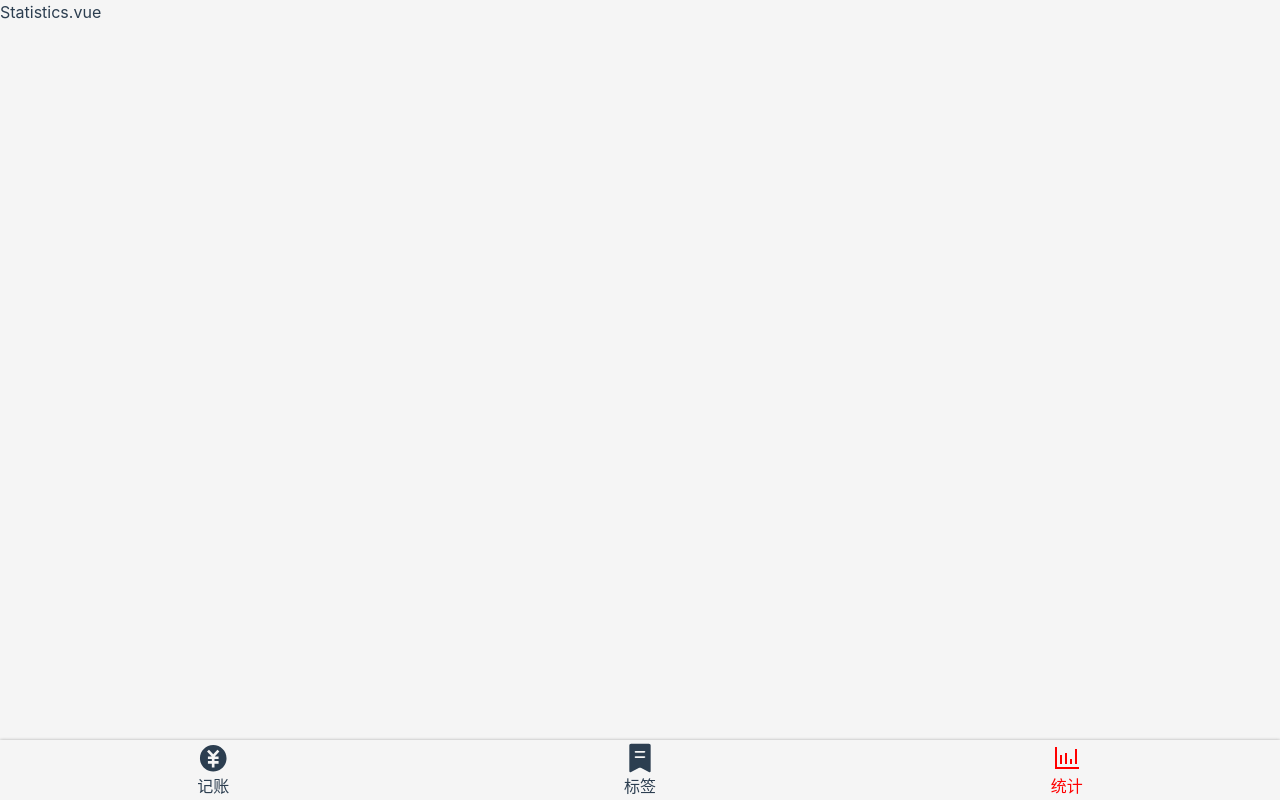
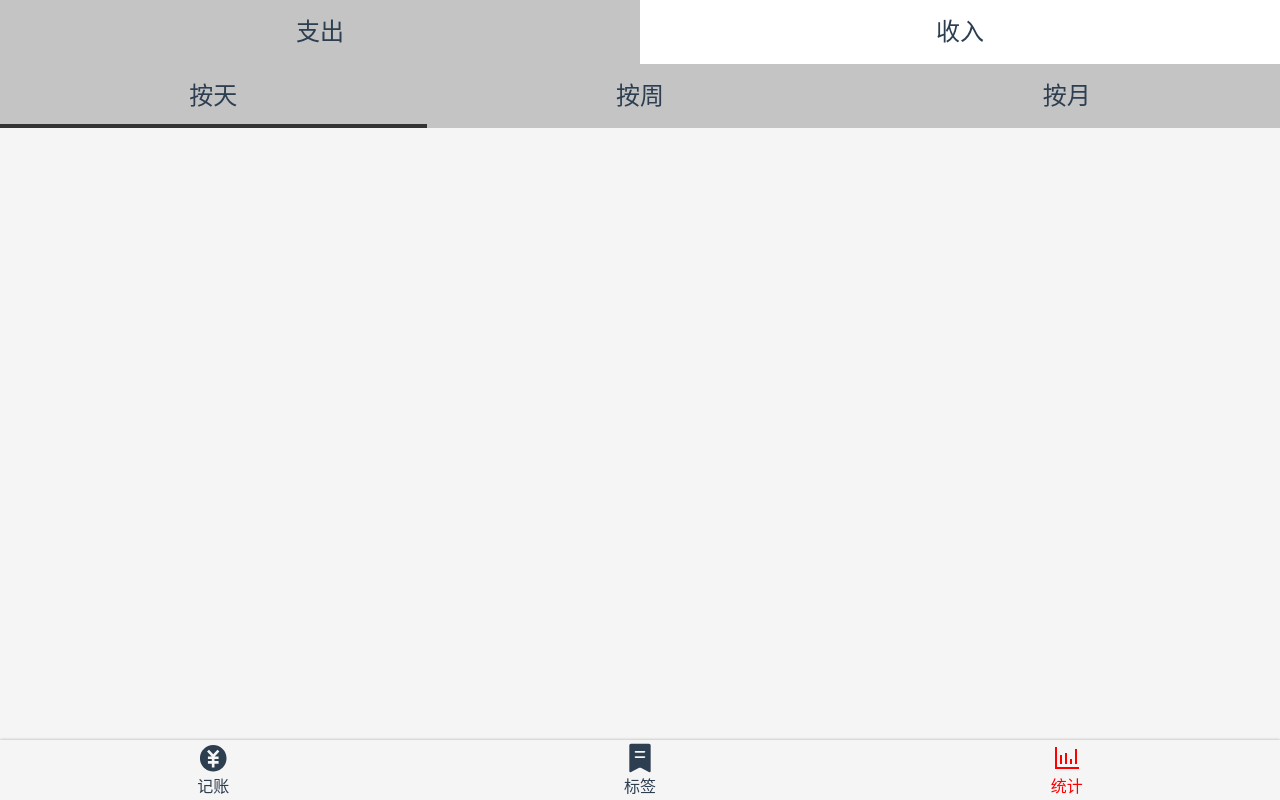
Before and after one commit to hlccare/easyrecord-vue, a Vue app: page /#/statistics in a window 1280 px wide. Built offline with nearby package versions, Linux system fonts and the light colour scheme; the HTML template or start-up script is replaced by a standard one.

Commit message:
封装Tabs，statistics页面初步完成

```diff
--- a/src/assets/style/reset.scss
+++ b/src/assets/style/reset.scss
@@ -16,3 +16,6 @@
 :focus{
     outline: none;
 }
+h1,h2,h3,h4,h5,h6{
+    font-weight: normal;
+}
--- a/src/components/Money/Types.vue
+++ /dev/null
@@ -1,60 +0,0 @@
-<template>
-  <div>
-    <ul class="types">
-      <li :class="value === '-' && 'selected'" @click="selectType('-')">
-        支出
-      </li>
-      <li :class="value === '+' && 'selected'" @click="selectType('+')">
-        收入
-      </li>
-    </ul>
-  </div>
-</template>
-
-<script lang='ts'>
-import Vue from "vue";
-import { Component, Prop, Watch } from "vue-property-decorator";
-
-// 1 自动提示更智能
-// 2 不能随意调用方法
-// 编译时会报错，无法变成JS，严谨
-@Component
-export default class Types extends Vue {
-  @Prop(String) readonly value!: string; //忽略无初始值问题
-  type = "-"; //'-'表示指出，‘+’表示收入
-
-  selectType(type: string) {
-    if (type !== "-" && type !== "+") {
-      //type只能是'+'或'-'
-      throw new Error("type is unknown");
-    }
-    this.$emit("update:value", type);
-  }
-}
-</script>
-
-<style lang="scss" scoped>
-.types {
-  background: #c4c4c4;
-  display: flex;
-  text-align: center;
-  font-size: 24px;
-  > li {
-    width: 50%;
-    height: 64px;
-    display: flex;
-    justify-content: center;
-    align-items: center;
-    position: relative;
-    &.selected::after {
-      content: "";
-      position: absolute;
-      left: 0;
-      bottom: 0;
-      width: 100%;
-      height: 4px;
-      background: #333;
-    }
-  }
-}
-</style>
--- /dev/null
+++ b/src/components/Tabs.vue
@@ -0,0 +1,71 @@
+<template>
+  <ul class="tabs" :class="{ [classPrefix + '-tabs']: classPrefix }">
+    <li
+      v-for="item in dataSource"
+      :key="item.value"
+      class="tabs-item"
+      :class="liClass(item)"
+      :style="{ height: height }"
+      @click="select(item)"
+    >
+      {{ item.text }}
+    </li>
+  </ul>
+</template>
+
+<script lang='ts'>
+import Vue from "vue";
+import { Component, Prop } from "vue-property-decorator";
+
+type DataSourceItem = { text: string; value: string };
+
+@Component
+export default class Tabs extends Vue {
+  name = "Tabs";
+  @Prop({ required: true, type: Array })
+  dataSource!: { text: string; value: string }[];
+  @Prop(String)
+  readonly value!: string;
+  @Prop(String)
+  classPrefix?: string;
+  @Prop({ type: String, default: "64px" })
+  height!: string;
+  liClass = (item: DataSourceItem) => {
+    return {
+      [this.classPrefix + "-tabs-item"]: this.classPrefix,
+      selected: item.value === this.value,
+    };
+  };
+
+  select(item: DataSourceItem) {
+    console.log(item.value);
+    this.$emit("update:value", item.value);
+  }
+}
+</script>
+
+<style lang="scss" scoped>
+.tabs {
+  background: #c4c4c4;
+  display: flex;
+  text-align: center;
+  font-size: 24px;
+  &-item {
+    width: 50%;
+    height: 64px;
+    display: flex;
+    justify-content: center;
+    align-items: center;
+    position: relative;
+    &.selected::after {
+      content: "";
+      position: absolute;
+      left: 0;
+      bottom: 0;
+      width: 100%;
+      height: 4px;
+      background: #333;
+    }
+  }
+}
+</style>
--- /dev/null
+++ b/src/constants/intervalList.ts
@@ -0,0 +1,6 @@
+export default Object.freeze([
+    { text: '按天', value: 'day' },
+    { text: '按周', value: 'week' },
+    { text: '按月', value: 'month' },
+
+]);
--- /dev/null
+++ b/src/constants/recordTypeList.ts
@@ -0,0 +1,5 @@
+export default Object.freeze([
+    { text: '支出', value: '-' },
+    { text: '收入', value: '+' },
+]
+)
--- a/src/store/index.ts
+++ b/src/store/index.ts
@@ -5,12 +5,6 @@ import router from '@/router';
 import createId from '@/lib/createId';
 
 Vue.use(Vuex) //把 store 绑到 Vue.prototype.$store = store
-
-type RootState = {
-  recordList: RecordItem[];
-  tagList: Tag[];
-  currentTag?: Tag;
-}
 
 const store = new Vuex.Store({
   state: {//data
@@ -26,7 +20,7 @@ const store = new Vuex.Store({
     },
     createRecord(state, record: RecordItem) {
       const record2: RecordItem = clone(record)
-      record2.createdAt = new Date()
+      record2.createdAt = new Date().toISOString()
       state.recordList.push(record2)
       // this.recordList?.push(record2) //可选链语法
       store.commit('saveRecords')
--- a/src/store/recordStore.ts
+++ b/src/store/recordStore.ts
@@ -15,7 +15,7 @@ const recordStore = {
     },
     createRecord(record: RecordItem) {
         const record2: RecordItem = clone(record)
-        record2.createdAt = new Date()
+        record2.createdAt = new Date().toISOString()
         this.recordList && this.recordList.push(record2)
         // this.recordList?.push(record2) //可选链语法
         recordStore.saveRecords()
--- a/src/views/Money.vue
+++ b/src/views/Money.vue
@@ -3,7 +3,11 @@
     <Layout class-prefix="layout">
       {{ recordList }}
       <NumberPad :value.sync="record.amount" @submit="saveRecord" />
-      <Types :value.sync="record.type" />
+      <Tabs
+        class-prefix="type"
+        :data-source="recordTypeList"
+        :value.sync="record.type"
+      />
       <div class="notes">
         <FormItem
           fieldName="备注"
@@ -19,20 +23,22 @@
 <script lang='ts'>
 import Vue from "vue";
 import NumberPad from "@/components/Money/NumberPad.vue";
-import Types from "@/components/Money/Types.vue";
 import Tags from "@/components/Money/Tags.vue";
 import FormItem from "@/components/Money/FormItem.vue";
 import { Component } from "vue-property-decorator";
+import Tabs from "../components/Tabs.vue";
+import recordTypeList from "@/constants/recordTypeList";
 
 // const model = require("@/model.js").model; //在TS中引入JS
 // const {model} = require("@/model.js");
 
 @Component({
-  components: { NumberPad, Types, Tags, FormItem },
+  components: { NumberPad, Tags, FormItem, Tabs },
 })
 export default class Money extends Vue {
   name = "Money";
   record: RecordItem = { tags: [], notes: "", type: "-", amount: 0 };
+  recordTypeList = recordTypeList;
 
   get recordList() {
     return this.$store.state.recordList;
@@ -59,7 +65,7 @@ export default class Money extends Vue {
   }
 }
 </script>
-<style lang="scss">
+<style lang="scss" scoped>
 .layout-content {
   display: flex;
   flex-direction: column-reverse;
--- a/src/views/Statistics.vue
+++ b/src/views/Statistics.vue
@@ -1,14 +1,108 @@
 <template>
   <div>
     <Layout>
-      <p>Statistics.vue</p>
+      <Tabs
+        class-prefix="type"
+        :data-source="recordTypeList"
+        :value.sync="type"
+      />
+      <Tabs
+        class-prefix="interval"
+        :data-source="intervalList"
+        :value.sync="interval"
+      />
+      <ol>
+        <li v-for="(group, index) in result" :key="index">
+          <h3 class="title">{{ group.title }}</h3>
+          <ol>
+            <li v-for="item in group.items" :key="item.id" class="record">
+              <span>{{ tagString(item.tags) }}</span>
+              <span class="notes">{{ item.notes }}</span>
+              <span> ￥{{ item.amount }} </span>
+            </li>
+          </ol>
+        </li>
+      </ol>
     </Layout>
   </div>
 </template>
 
-<script>
-export default {};
+<script lang='ts'>
+import Vue from "vue";
+import Component from "vue-class-component";
+import Tabs from "../components/Tabs.vue";
+import intervalList from "../constants/intervalList";
+import recordTypeList from "../constants/recordTypeList";
+
+@Component({
+  components: { Tabs },
+})
+export default class Statistics extends Vue {
+  tagString(tag: Tag[]) {
+    return tag.length === 0 ? "无" : tag.join(",");
+  }
+
+  get recordList() {
+    return (this.$store.state as RootState).recordList;
+  }
+
+  get result() {
+    const { recordList } = this;
+    type HashTableValue = { title: string; items: RecordItem[] };
+    const hashTable: {
+      [key: string]: HashTableValue;
+    } = {};
+    for (let i = 0; i < recordList.length; i++) {
+      const [date, time] = recordList[i].createdAt!.split("T");
+      hashTable[date] = hashTable[date] || { title: date, items: [] };
+      hashTable[date].items.push(recordList[i]);
+    }
+    console.log(hashTable);
+    return hashTable;
+  }
+
+  beforeCreate() {
+    this.$store.commit("fetchRecords");
+  }
+
+  type = "-";
+  interval = "day";
+  intervalList = intervalList;
+  recordTypeList = recordTypeList;
+}
 </script>
 
 <style lang="scss" scoped>
+::v-deep .type-tabs-item {
+  background: white;
+  &.selected {
+    background: #c4c4c4;
+    &::after {
+      display: none;
+    }
+  }
+}
+::v-deep .interval-tabs-item {
+  height: 48px;
+}
+%item {
+  padding: 8px 16px;
+  line-height: 24px;
+  display: flex;
+  justify-content: space-between;
+  align-content: center;
+}
+.title {
+  @extend %item;
+}
+.notes {
+  margin-right: auto;
+  margin-left: 16px;
+  color: #999;
+}
+.record {
+  @extend %item;
+
+  background: white;
+}
 </style>
```
Also changed, not shown: src/custom.d.ts (+8 -1 lines). Lines whose indentation alone changed are shown as unchanged.
